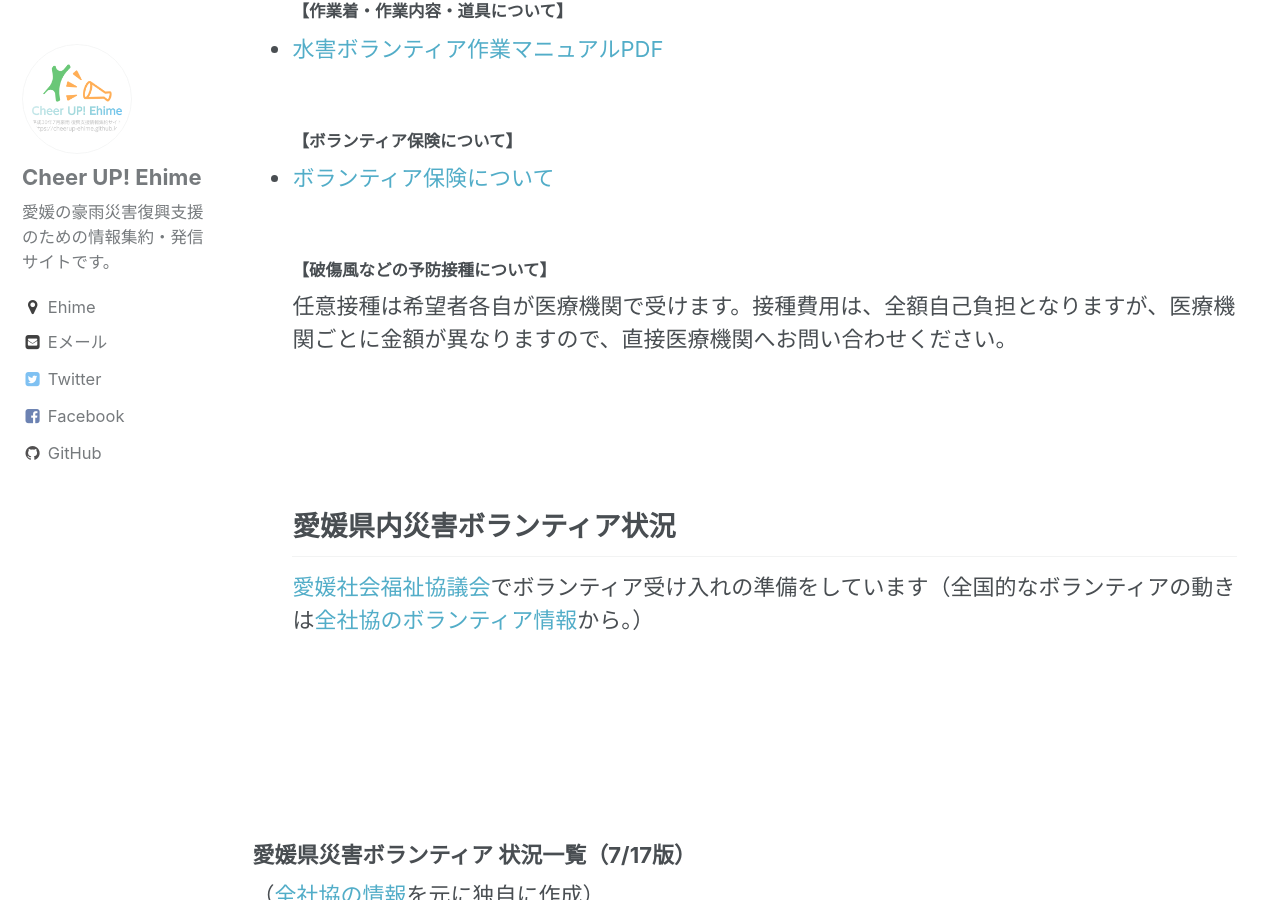
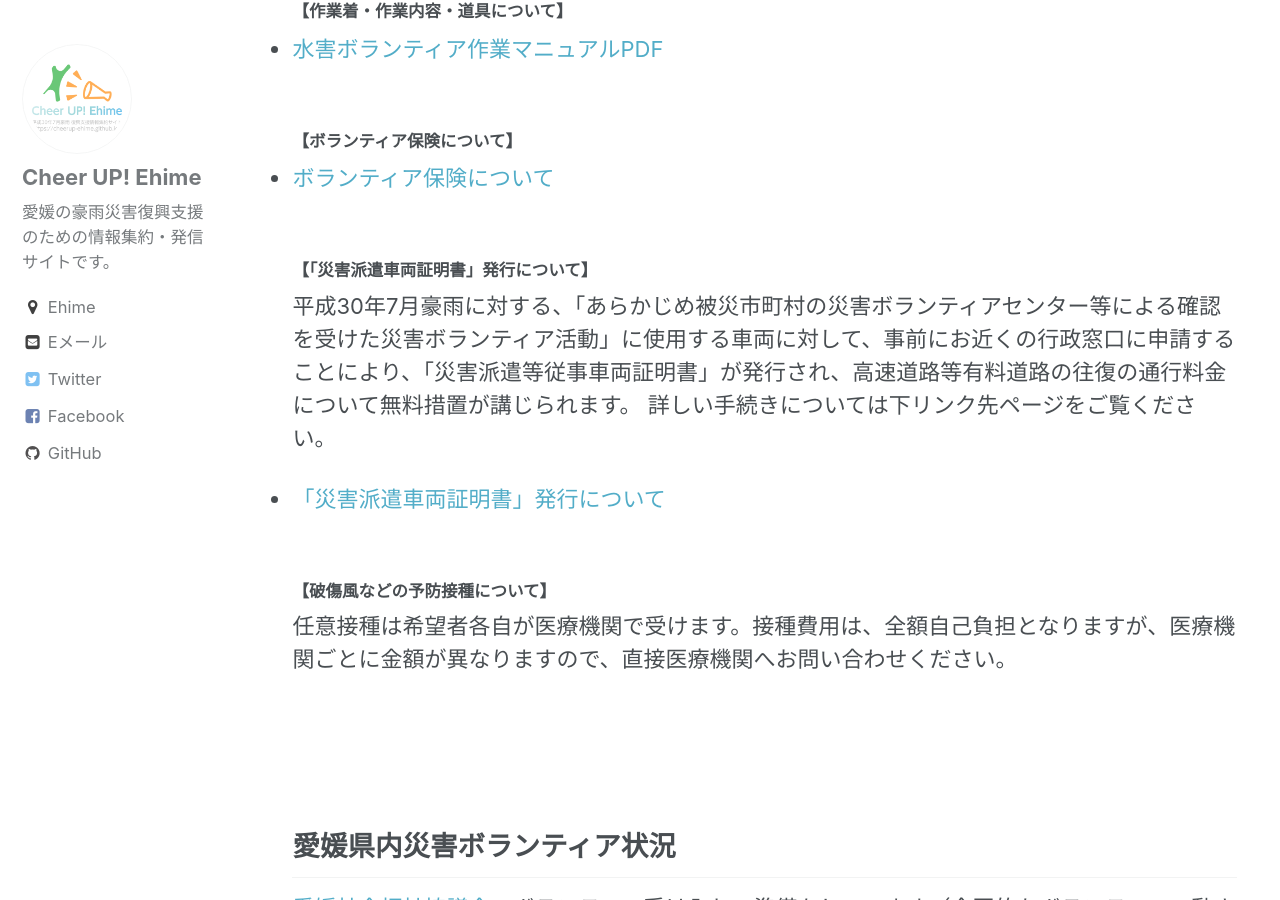
Before and after one commit to cheerup-ehime/cheerup-ehime.github.io, a Jekyll site: the page built from _pages/volunteer.md, in a window 1280 px wide and 900 px high, scrolled down 1750 px. Built offline with Jekyll 4.4.1, drawn with Linux system fonts in a browser that asks for light colours; comment, search, counter and statistics services are not loaded.

Commit message:
Update volunteer.md
「災害派遣車両証明書」発行について追記

```diff
--- a/_pages/volunteer.md
+++ b/_pages/volunteer.md
@@ -40,6 +40,11 @@
 <br><br>
 #### 【ボランティア保険について】
 - [ボランティア保険について](https://www.saigaivc.com/volunteers/%E3%83%9C%E3%83%A9%E3%83%B3%E3%83%86%E3%82%A3%E3%82%A2%E4%BF%9D%E9%99%BA/)
+<br><br>
+#### 【「災害派遣車両証明書」発行について】
+平成30年7月豪雨に対する、「あらかじめ被災市町村の災害ボランティアセンター等による確認を受けた災害ボランティア活動」に使用する車両に対して、事前にお近くの行政窓口に申請することにより、「災害派遣等従事車両証明書」が発行され、高速道路等有料道路の往復の通行料金について無料措置が講じられます。
+詳しい手続きについては下リンク先ページをご覧ください。
+- [「災害派遣車両証明書」発行について](/volunteer/volunteer_backup.md#「災害派遣車両証明書」発行について)
 <br><br>
 #### 【破傷風などの予防接種について】
 任意接種は希望者各自が医療機関で受けます。接種費用は、全額自己負担となりますが、医療機関ごとに金額が異なりますので、直接医療機関へお問い合わせください。
```
